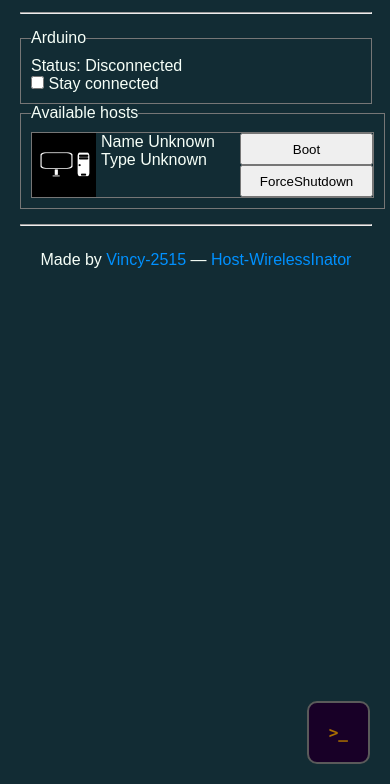
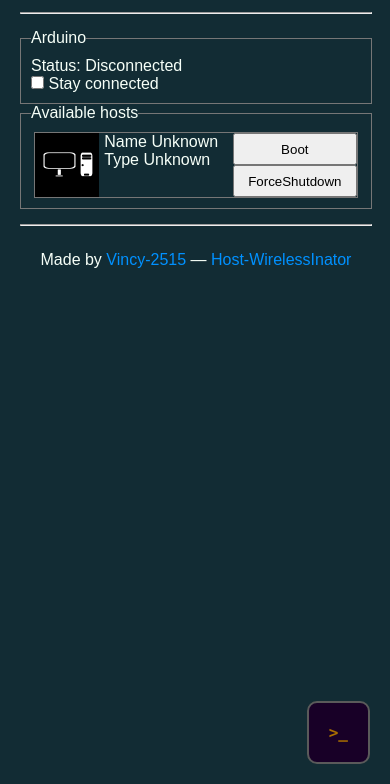
Before and after one commit to vincenzoscarso/Host-Wirelessinator-Firmware, a website built with Vite: page Host-Wirelessinator-UI/index.html in a window 390 px wide. Shown: the part 60-844 px from the top of the page. Built offline with nearby package versions, Linux system fonts and the light colour scheme.

Commit message:
Fixed hosts container width on mobile devices

```diff
--- a/Host-Wirelessinator-UI/src/styles/hosts.css
+++ b/Host-Wirelessinator-UI/src/styles/hosts.css
@@ -2,7 +2,7 @@
 :root {
     --image-width: 64px;
 
-    --details-container-width: 170px;
+    --details-container-width: 150px;
 
     --inner-flex-gap: 5px;
     --outer-flex-gap: 5px;
```
